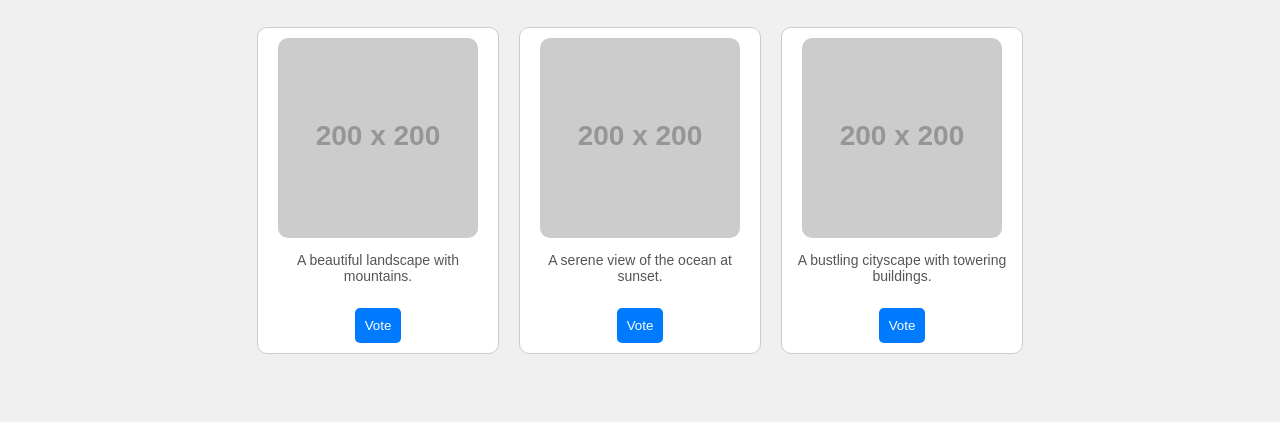
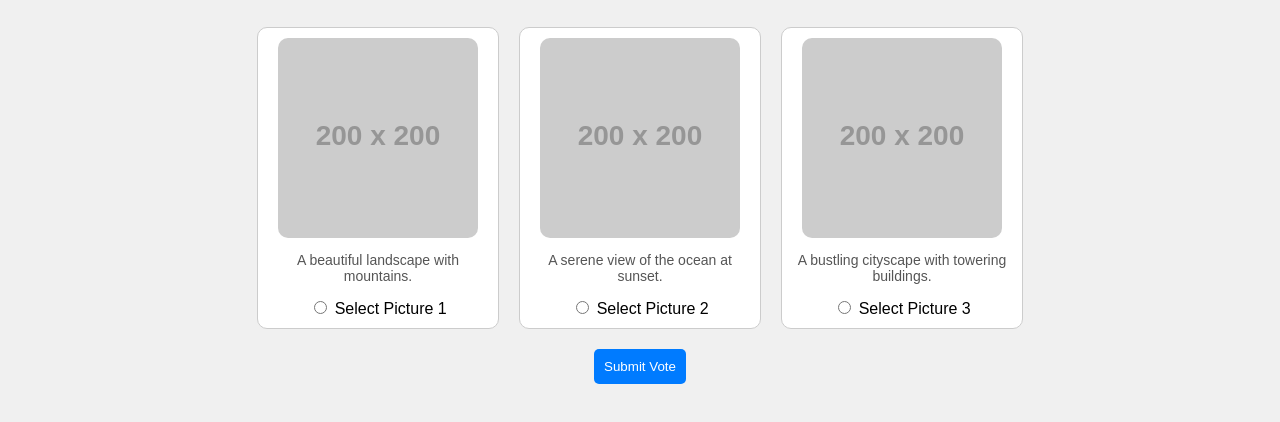
Before and after one commit to Olinkkle/voting-app, a plain HTML site: page index.html in a window 1280 px wide. Shown: the part 136-558 px from the top of the page. Drawn offline with Linux system fonts and the light colour scheme; placeholder pictures from the web are drawn by us.

Commit message:
index.html

```diff
--- a/index.html
+++ b/index.html
@@ -55,7 +55,7 @@
         }
 
         button {
-            margin-top: 10px;
+            margin-top: 20px;
             padding: 10px;
             background-color: #007bff;
             color: white;
@@ -78,40 +78,66 @@
 
     <h1>Vote for Your Favorite Picture</h1>
 
-    <!-- Hidden iframe for form submission -->
-    <iframe name="hidden_iframe" id="hidden_iframe" style="display:none;"></iframe>
-
+    <!-- Voting Form -->
+    <form id="voteForm">
         <div class="gallery">
-        <!-- Voting form for Picture 1 -->
+            <!-- Picture 1 -->
             <div class="picture">
                 <img src="https://via.placeholder.com/200" alt="Picture 1">
                 <p class="description">A beautiful landscape with mountains.</p>
-            <form method="POST" action="https://script.google.com/macros/s/AKfycbwtCadML5ZhHAu0CRCFeSNDXbG9z2D3s80VzEY7-ZSmizdfvpJLraXXIgz9MZuZbefe/exec" target="hidden_iframe">
-                <input type="hidden" name="pictureId" value="picture1">
-                <button type="submit">Vote</button>
-            </form>
+                <input type="radio" id="picture1" name="picture" value="picture1">
+                <label for="picture1">Select Picture 1</label>
             </div>
 
-        <!-- Voting form for Picture 2 -->
+            <!-- Picture 2 -->
             <div class="picture">
                 <img src="https://via.placeholder.com/200" alt="Picture 2">
                 <p class="description">A serene view of the ocean at sunset.</p>
-            <form method="POST" action="https://script.google.com/macros/s/AKfycbwtCadML5ZhHAu0CRCFeSNDXbG9z2D3s80VzEY7-ZSmizdfvpJLraXXIgz9MZuZbefe/exec" target="hidden_iframe">
-                <input type="hidden" name="pictureId" value="picture2">
-                <button type="submit">Vote</button>
-            </form>
+                <input type="radio" id="picture2" name="picture" value="picture2">
+                <label for="picture2">Select Picture 2</label>
             </div>
 
-        <!-- Voting form for Picture 3 -->
+            <!-- Picture 3 -->
             <div class="picture">
                 <img src="https://via.placeholder.com/200" alt="Picture 3">
                 <p class="description">A bustling cityscape with towering buildings.</p>
-            <form method="POST" action="https://script.google.com/macros/s/AKfycbwtCadML5ZhHAu0CRCFeSNDXbG9z2D3s80VzEY7-ZSmizdfvpJLraXXIgz9MZuZbefe/exec" target="hidden_iframe">
-                <input type="hidden" name="pictureId" value="picture3">
-                <button type="submit">Vote</button>
-            </form>
+                <input type="radio" id="picture3" name="picture" value="picture3">
+                <label for="picture3">Select Picture 3</label>
             </div>
         </div>
 
+        <!-- Submit Button -->
+        <button type="button" onclick="submitVote()">Submit Vote</button>
+    </form>
+
+    <script>
+        // Function to handle vote submission
+        function submitVote() {
+            // Get the selected picture
+            const selectedPicture = document.querySelector('input[name="picture"]:checked');
+
+            if (selectedPicture) {
+                // Send the selected picture ID to Google Apps Script
+                fetch('https://script.google.com/macros/s/AKfycbwtCadML5ZhHAu0CRCFeSNDXbG9z2D3s80VzEY7-ZSmizdfvpJLraXXIgz9MZuZbefe/exec', {
+                    method: 'POST',
+                    headers: {
+                        'Content-Type': 'application/json',
+                    },
+                    body: JSON.stringify({ pictureId: selectedPicture.value }),
+                })
+                .then(response => response.json())
+                .then(data => {
+                    alert('Vote successfully recorded!');
+                    console.log('Vote recorded:', data);
+                })
+                .catch(error => {
+                    console.error('Error:', error);
+                });
+            } else {
+                alert('Please select a picture to vote.');
+            }
+        }
+    </script>
+
 </body>
 </html>
```
Lines whose indentation alone changed are shown as unchanged.
